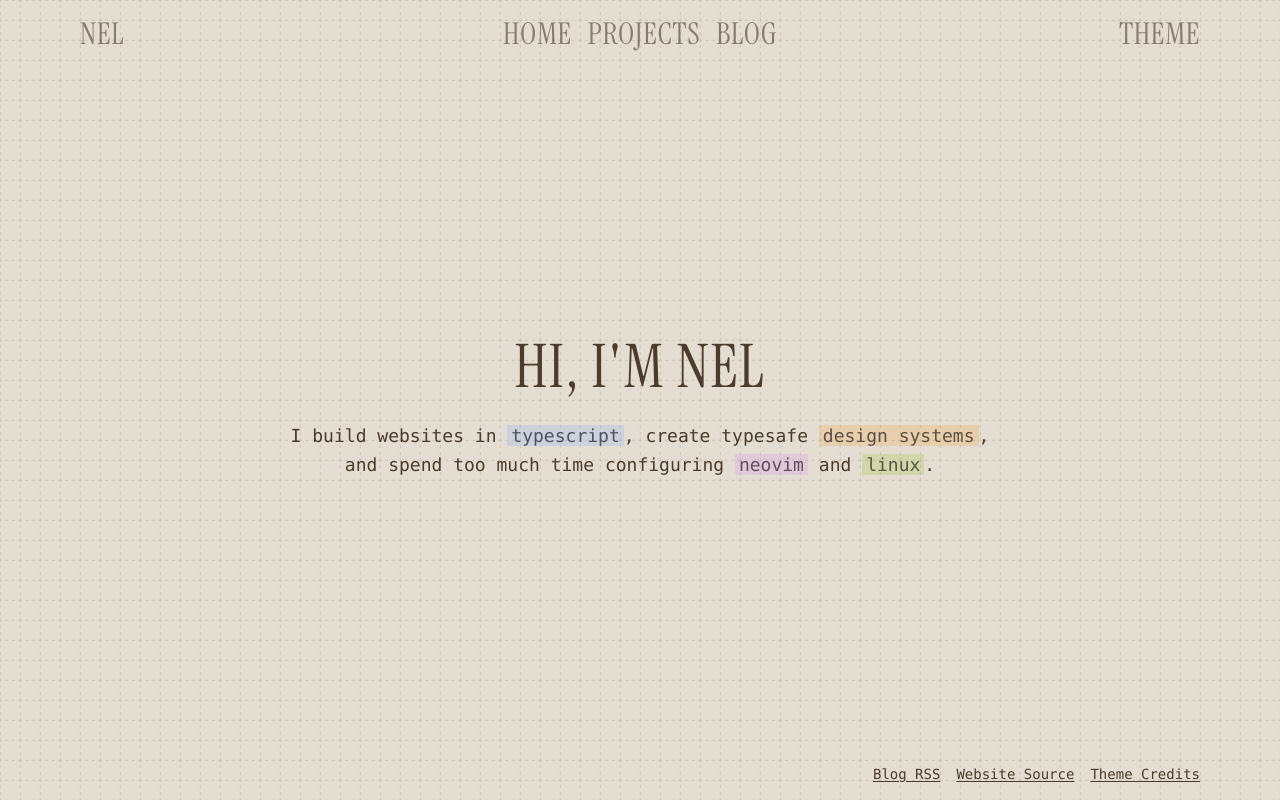
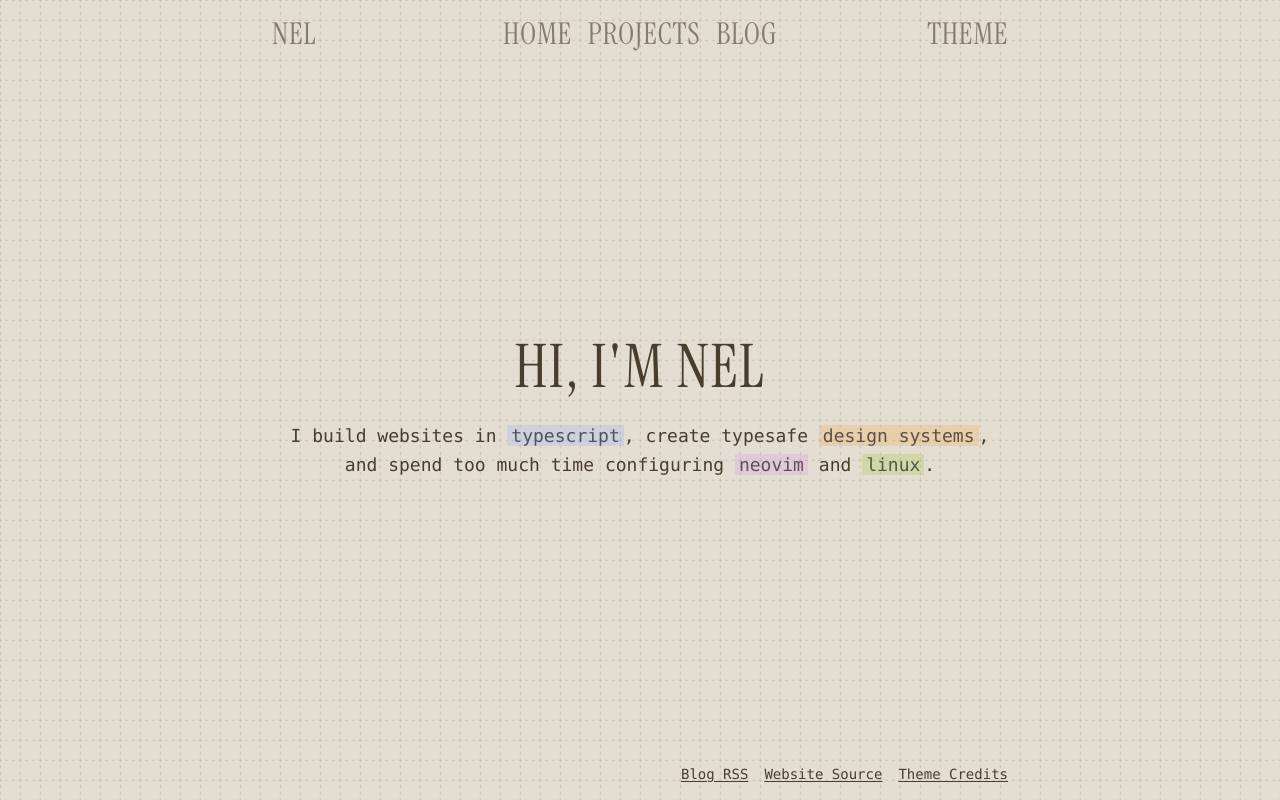
Before and after one commit to imNel/imnel.github.io, a SvelteKit app: page / in a window 1280 px wide. Built offline with nearby package versions, Linux system fonts and the light colour scheme; a web font is replaced by a local one.

Commit message:
fix: container width

```diff
--- a/src/components/Footer.svelte
+++ b/src/components/Footer.svelte
@@ -1,4 +1,4 @@
-<footer class="mx-auto w-full max-w-6xl p-4">
+<footer class="mx-auto w-full max-w-3xl p-4">
 	<ul class="flex justify-end gap-4 font-mono text-sm">
 		<li>
 			<a class="underline underline-offset-2" href="/blog/rss.xml">Blog RSS</a>
--- a/src/components/TopNav.svelte
+++ b/src/components/TopNav.svelte
@@ -3,7 +3,7 @@
 	import ThemeSwitcher from './ThemeSwitcher.svelte';
 </script>
 
-<nav class="mx-auto w-full max-w-6xl p-4 font-serif text-3xl tracking-wide uppercase opacity-60">
+<nav class="mx-auto w-full max-w-3xl p-4 font-serif text-3xl tracking-wide uppercase opacity-60">
 	<ul data-sveltekit-preload-data class="flex gap-4">
 		<li class="flex-1">Nel</li>
 		<li><a href={resolve('/')}>Home</a></li>
--- a/src/routes/+layout.svelte
+++ b/src/routes/+layout.svelte
@@ -31,7 +31,7 @@
 <div class="graph-paper absolute inset-0 z-[-1]"></div>
 <div class="flex min-h-screen flex-col">
 	<TopNav />
-	<div class="mx-auto flex w-full max-w-6xl flex-1 flex-col p-4">
+	<div class="mx-auto flex w-full max-w-3xl flex-1 flex-col p-4">
 		{@render children()}
 	</div>
 	<Footer />
```
